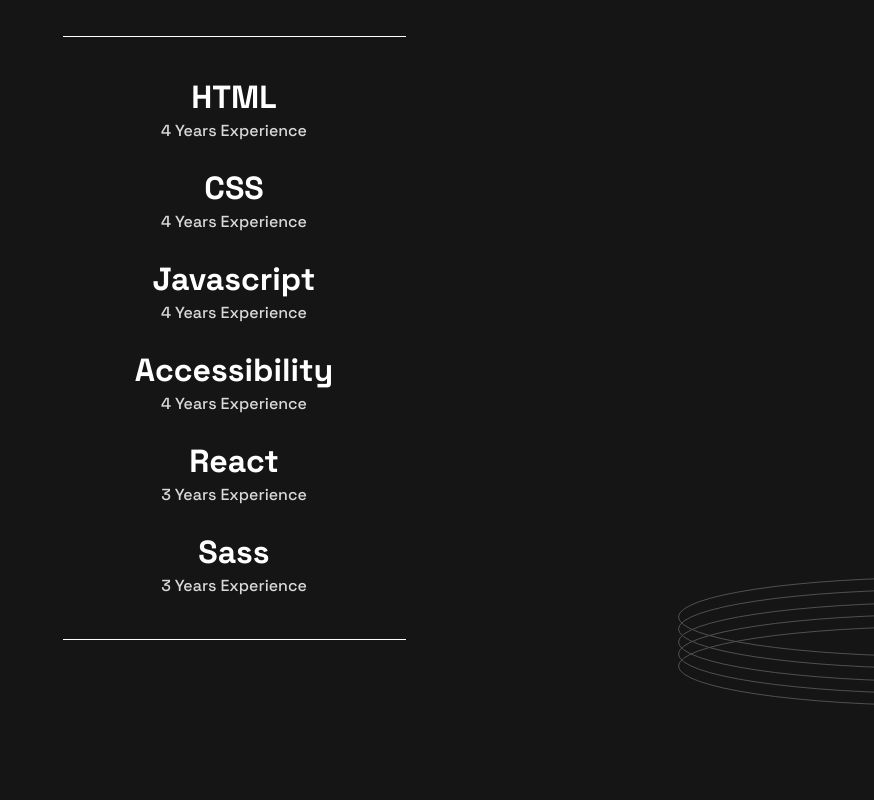
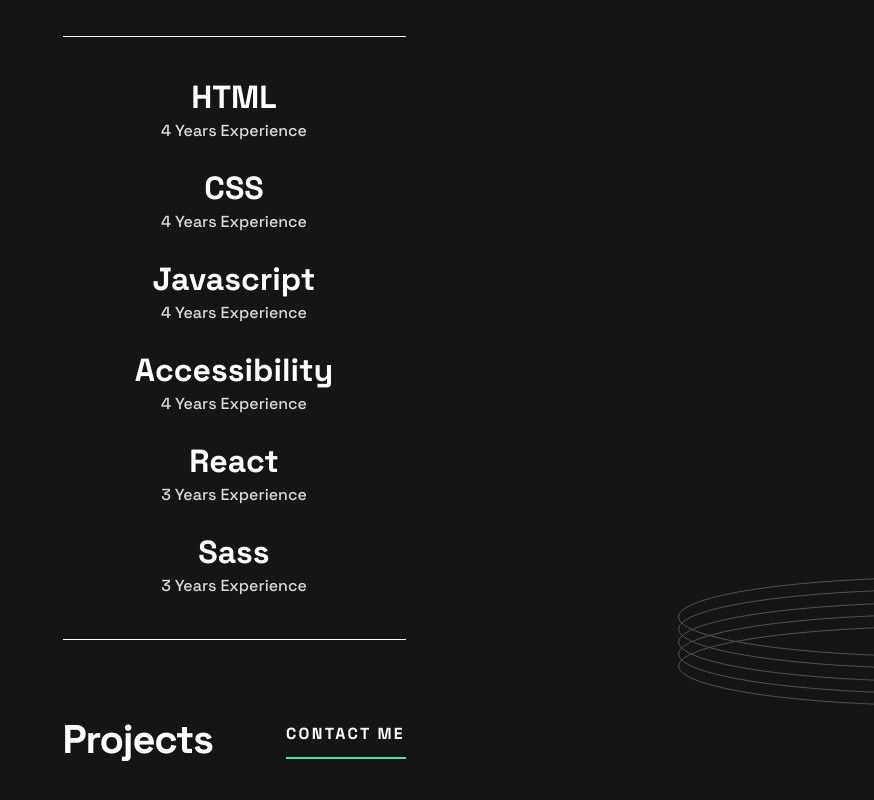
Before and after one commit to EkaAbashidze/single-page-developer-portfolio, a React (Create React App) app: page / in a window 1280 px wide. Shown: the part 710-1510 px from the top of the page, without its empty margins (406-1280 px from the left). Before the commit the page ends 1430 px from the top, so only its background shows below. Built offline with nearby package versions, Linux system fonts and the light colour scheme.

Commit message:
projects component setup

```diff
--- a/src/App.tsx
+++ b/src/App.tsx
@@ -1,10 +1,12 @@
 import React from "react";
 import Intro from "./components/Intro";
+import Projects from "./components/Projects";
 
 function App() {
   return (
     <div className="">
       <Intro />
+      <Projects/>
     </div>
   );
 }
--- /dev/null
+++ b/src/components/Projects.tsx
@@ -0,0 +1,22 @@
+import React from 'react'
+
+export default function Projects() {
+  return (
+    <>
+    <div className="text-white pb-[40px] flex justify-between max-w-[343px] mx-auto items-center">
+      <h1 className='font-grotesk-bold text-[40px] leading-[40px] tracking-[-1.14px]' >Projects</h1>
+      <button className='flex flex-col items-center gap-y-[10px]'>
+        <h2 className='font-grotesk-bold text-base leading-[26px] tracking-[2.26px]' >CONTACT ME</h2>
+        <div className='w-[120px] h-[2px] bg-green' ></div>
+      </button>
+      </div>
+
+
+      <div>
+
+      </div>
+
+
+    </>
+  );
+}
```
Also changed, not shown: src/components/Stack.tsx (+14 -8 lines), src/components/Intro.tsx (line endings or trailing spaces).
